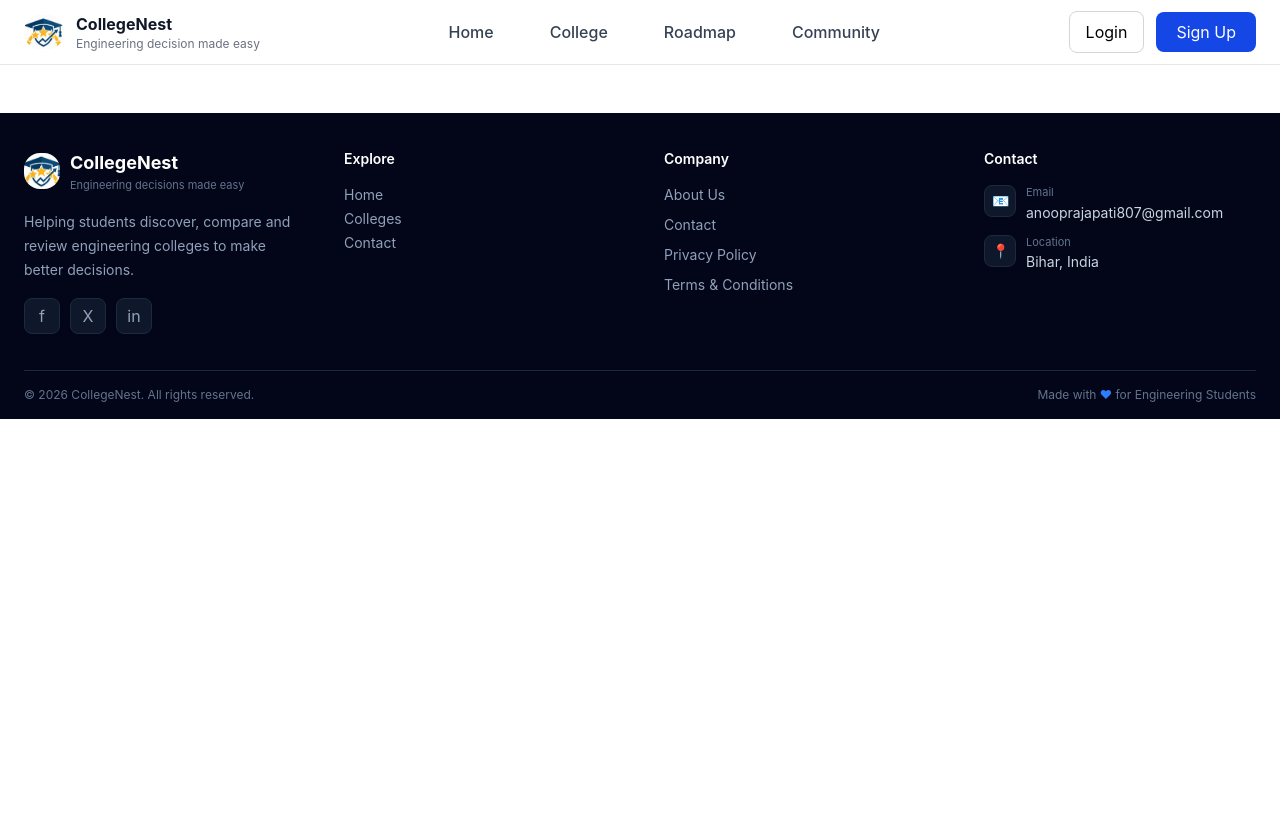
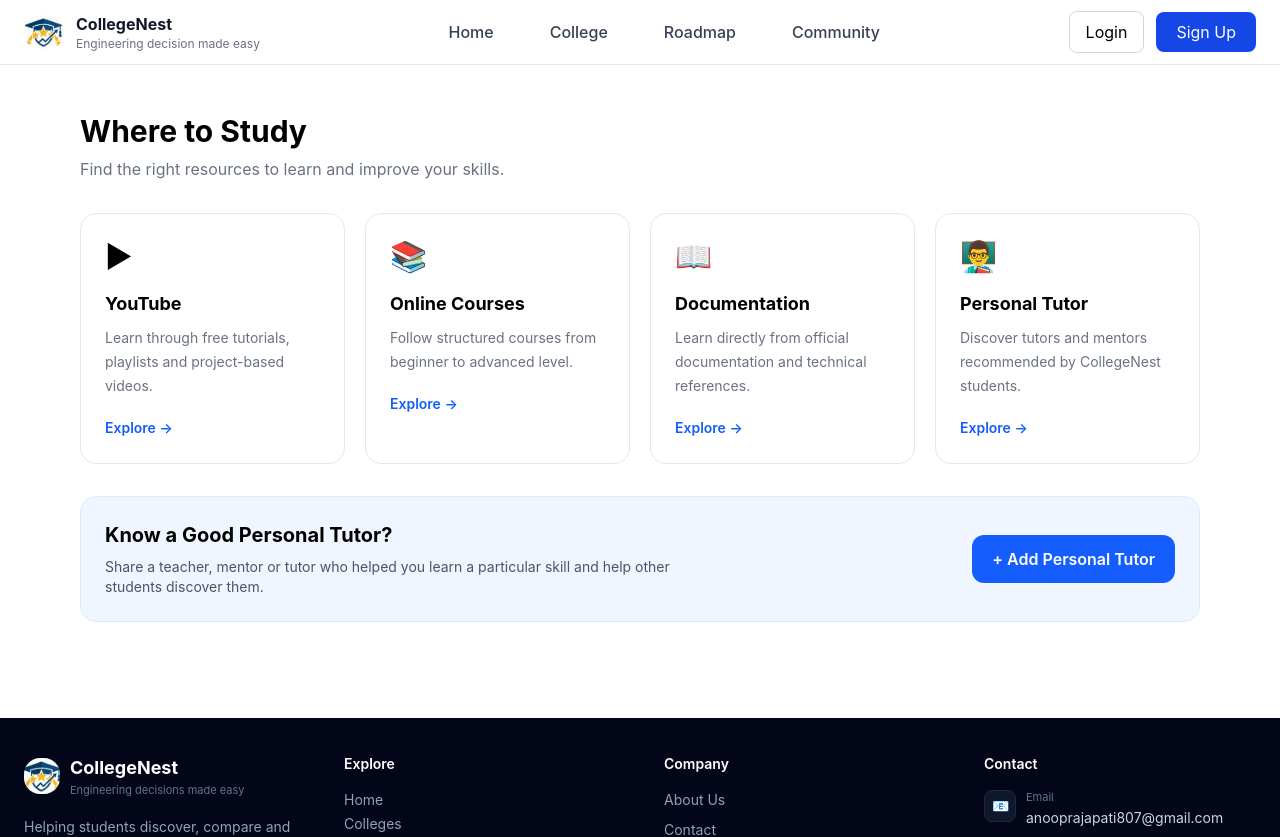
Before and after one commit to Anoopraja/CollegeNest, a React (Vite) app in the folder BCE-Bihar/: page /wheretostudy in a window 1280 px wide. Shown: the top 837 px of the page. Before the commit the page ends 800 px from the top, so only its background shows below. Built offline with nearby package versions, Linux system fonts and the light colour scheme; no server answers.

Commit message:
skills and sallybus page update

```diff
--- a/BCE-Bihar/src/App.jsx
+++ b/BCE-Bihar/src/App.jsx
@@ -19,6 +19,7 @@ import Syllabus from './Components/pages/Syllabus'
 import Skills from './Components/pages/Skills'
 import VerifyEmail from './Components/pages/userVerification/userVerification'
 import ScrollToTop from './scrollTop'
+import WhereToStudy from './Components/pages/WhereToStudy'
 
 
 function App() {
@@ -42,6 +43,7 @@ function App() {
         <Route path='/chat' element={<ChatLive />} />
         <Route path='/profile/:id' element={<Profile />} />
         <Route path='/admin' element={<AdminProfile />} />
+        <Route path='/wheretostudy' element={<WhereToStudy />} />
         {/* <Route path="/verify" element={<VerifyEmail />} /> */}
       </Routes>
       <Footer />
--- a/BCE-Bihar/src/Components/pages/Community.jsx
+++ b/BCE-Bihar/src/Components/pages/Community.jsx
@@ -39,7 +39,7 @@ const Community = () => {
       <div className="max-w-6xl mx-auto px-4 sm:px-6 lg:px-8">
 
         {/* Branch Navigation */}
-        <div className="mb-12">
+        {/* <div className="mb-12">
           <div className="flex items-center justify-center gap-2 sm:gap-3 flex-wrap">
             {branch.map((item) => (
               <NavLink
@@ -57,7 +57,7 @@ const Community = () => {
               </NavLink>
             ))}
           </div>
-        </div>
+        </div> */}
 
         {/* Hero */}
         <div className="text-center max-w-3xl mx-auto mb-12">
--- a/BCE-Bihar/src/Components/pages/Skills.jsx
+++ b/BCE-Bihar/src/Components/pages/Skills.jsx
@@ -57,6 +57,7 @@ const skillDomains = [
       "Full Stack Developer",
       "Web Engineer",
     ],
+    playlist: ["https://www.youtube.com/playlist?list=PLMYMBJaozz3k", "https://www.youtube.com/playlist?list=PLu71SKxNbfoDqgPchmvIsL4hTnJIrtige", "https://www.youtube.com/playlist?list=PLu71SKxNbfoBGh_8p_NS-ZAh6v7HhYqHW"],
   },
 
   {
@@ -85,6 +86,7 @@ const skillDomains = [
       "React Native Developer",
       "Mobile Engineer",
     ],
+     playlist: ["https://www.youtube.com/playlist?list=PLMYMBJaozz3k",],
   },
 
   {
@@ -847,6 +849,19 @@ const Skills = () => {
                   ))}
                 </div>
               </div>
+              <div className="mt-8 pt-7 border-t border-gray-100 flex flex-wrap gap-2">
+                {selectedDomain.playlist.map((playlist) => (
+                  <a
+                    href={playlist}
+                    target="_blank"
+                    rel="noopener noreferrer"
+                    onClick={(e) => e.stopPropagation()}
+                    className="px-3 py-2 rounded-lg border border-gray-200 bg-gray-50 text-sm text-gray-700 hover:border-blue-200 hover:bg-blue-50 hover:text-blue-700 transition"
+                  >
+                    Watch Playlist
+                  </a>
+                ))}
+              </div>
 
               {/* Career Opportunities */}
 
@@ -874,7 +889,6 @@ const Skills = () => {
                   ))}
                 </div>
               </div>
-
               {/* Learning Order */}
 
               <div className="mt-8 pt-7 border-t border-gray-100">
--- a/BCE-Bihar/src/Components/pages/Syllabus.jsx
+++ b/BCE-Bihar/src/Components/pages/Syllabus.jsx
@@ -7,6 +7,8 @@ import {
   Clock3,
   Award,
 } from "lucide-react";
+import WhereToStudy from "./WhereToStudy";
+
 
 const syllabusData = {
   1: {
@@ -457,6 +459,7 @@ const Syllabus = () => {
           </div>
         )}
       </section>
+      <WhereToStudy />
     </main>
   );
 };
--- /dev/null
+++ b/BCE-Bihar/src/Components/pages/WhereToStudy.jsx
@@ -0,0 +1,154 @@
+import React from "react";
+
+const WhereToStudy = () => {
+  return (
+    <section className="w-full bg-white py-12">
+      <div className="max-w-6xl mx-auto px-4">
+
+        {/* Header */}
+        <div className="mb-8">
+          <h2 className="text-2xl md:text-3xl font-bold text-black">
+            Where to Study
+          </h2>
+
+          <p className="text-gray-500 mt-2">
+            Find the right resources to learn and improve your skills.
+          </p>
+        </div>
+
+        {/* Study Options */}
+        <div className="grid grid-cols-1 sm:grid-cols-2 lg:grid-cols-4 gap-5">
+
+          {/* YouTube */}
+          <div className="border border-gray-200 rounded-2xl p-6 hover:border-blue-500 transition">
+            <div className="text-3xl mb-4">
+              ▶
+            </div>
+
+            <h3 className="text-lg font-bold text-black">
+              YouTube
+            </h3>
+
+            <p className="text-sm text-gray-500 mt-2 leading-6">
+              Learn through free tutorials, playlists and
+              project-based videos.
+            </p>
+
+            <a
+              href="https://www.youtube.com/"
+              target="_blank"
+              rel="noreferrer"
+              className="inline-block mt-5 text-sm font-semibold text-blue-600"
+            >
+              Explore →
+            </a>
+          </div>
+
+          {/* Online Courses */}
+          <div className="border border-gray-200 rounded-2xl p-6 hover:border-blue-500 transition">
+            <div className="text-3xl mb-4">
+              📚
+            </div>
+
+            <h3 className="text-lg font-bold text-black">
+              Online Courses
+            </h3>
+
+            <p className="text-sm text-gray-500 mt-2 leading-6">
+              Follow structured courses from beginner to
+              advanced level.
+            </p>
+
+            <button
+              type="button"
+              className="mt-5 text-sm font-semibold text-blue-600"
+            >
+              Explore →
+            </button>
+          </div>
+
+          {/* Documentation */}
+          <div className="border border-gray-200 rounded-2xl p-6 hover:border-blue-500 transition">
+            <div className="text-3xl mb-4">
+              📖
+            </div>
+
+            <h3 className="text-lg font-bold text-black">
+              Documentation
+            </h3>
+
+            <p className="text-sm text-gray-500 mt-2 leading-6">
+              Learn directly from official documentation and
+              technical references.
+            </p>
+
+            <button
+              type="button"
+              className="mt-5 text-sm font-semibold text-blue-600"
+            >
+              Explore →
+            </button>
+          </div>
+
+          {/* Personal Tutor */}
+          <div className="border border-gray-200 rounded-2xl p-6 hover:border-blue-500 transition">
+            <div className="text-3xl mb-4">
+              👨‍🏫
+            </div>
+
+            <h3 className="text-lg font-bold text-black">
+              Personal Tutor
+            </h3>
+
+            <p className="text-sm text-gray-500 mt-2 leading-6">
+              Discover tutors and mentors recommended by
+              CollegeNest students.
+            </p>
+
+            <button
+              type="button"
+              className="mt-5 text-sm font-semibold text-blue-600"
+            >
+              Explore →
+            </button>
+          </div>
+
+        </div>
+
+        {/* Add Personal Tutor */}
+        <div className="mt-8 border border-blue-100 bg-blue-50 rounded-2xl p-6">
+
+          <div className="flex flex-col md:flex-row md:items-center md:justify-between gap-5">
+
+            <div>
+              <h3 className="text-xl font-bold text-black">
+                Know a Good Personal Tutor?
+              </h3>
+
+              <p className="text-sm text-gray-600 mt-2 max-w-xl">
+                Share a teacher, mentor or tutor who helped
+                you learn a particular skill and help other
+                students discover them.
+              </p>
+            </div>
+
+            <button
+              type="button"
+              className="bg-blue-600 text-white px-5 py-3
+                         rounded-xl font-semibold
+                         hover:bg-blue-700 transition
+                         whitespace-nowrap"
+            >
+              + Add Personal Tutor
+            </button>
+
+          </div>
+
+        </div>
+
+      </div>
+    </section>
+  );
+};
+
+export default WhereToStudy;
--- a/BCE-Bihar/src/Components/pages/userVerification/userVerification.jsx
+++ b/BCE-Bihar/src/Components/pages/userVerification/userVerification.jsx
@@ -1,4 +1,4 @@
-import { useEffect, useState } from "react";
+import { useState } from "react";
 import { useSearchParams, useNavigate } from "react-router-dom";
 import authService from "../../appWrite/appwrite";
 
@@ -7,7 +7,7 @@ function VerifyEmail() {
     const navigate = useNavigate();
     const [message, setMessage] = useState("Verifying...");
 
-    useEffect(() => {
+    // useEffect(() => {
         const userId = searchParams.get("userId");
         const secret = searchParams.get("secret");
 
@@ -28,7 +28,7 @@ function VerifyEmail() {
                 console.error(error);
                 setMessage("Verification failed or link expired.");
             });
-    }, []);
+    // }, []);
 
     return (
         <div className="min-h-screen flex items-center justify-center">
```
Lines whose indentation alone changed are shown as unchanged.
